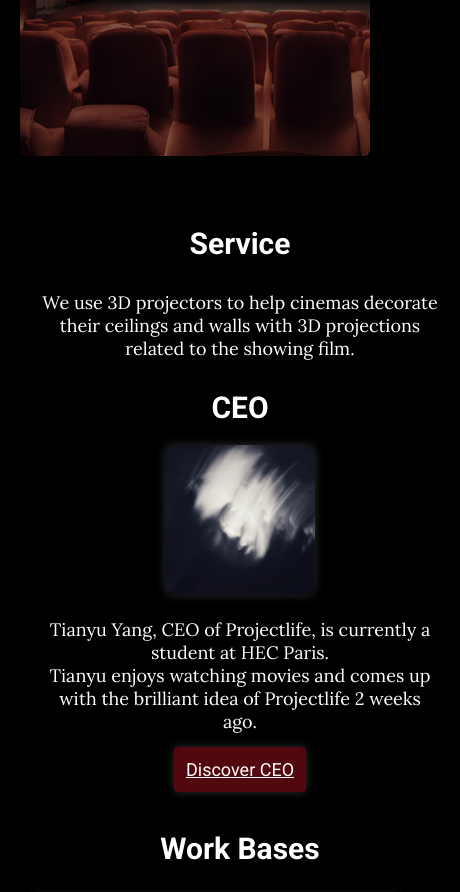
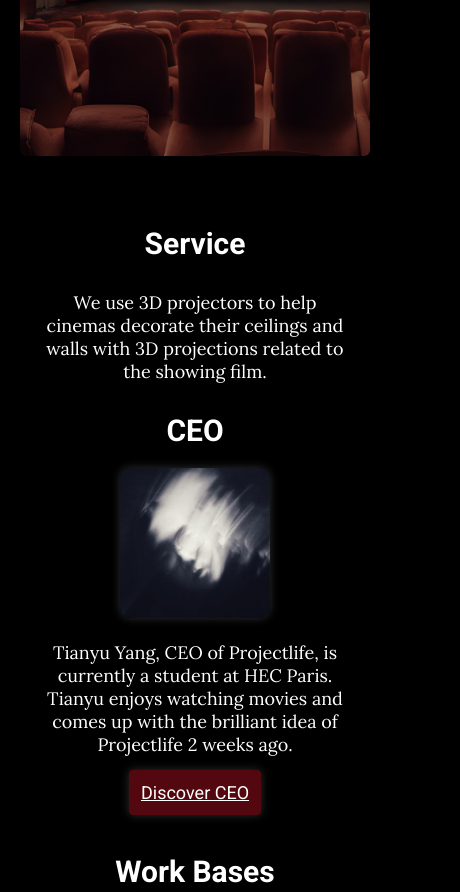
Before and after one commit to tianyu-yang23/landing2, a plain HTML site: page index.html in a window 390 px wide. Shown: the part 475-1367 px from the top of the page, 460 px wide, since content can reach past the window. Drawn offline with Linux system fonts and the light colour scheme; a script that the page names is missing; a web font is replaced by a local one.

Commit message:
Update container.css

```diff
--- a/css/components/container.css
+++ b/css/components/container.css
@@ -1,6 +1,4 @@
 .container {
-
-	width: 1000px;
 	padding: 20px;
 	margin: 20px auto;
 	text-align: center;
@@ -22,6 +20,7 @@
 .container p {
 	margin-bottom: 25px;
 }
+
 .container img {
 	width: 150px;
 	text-align: center;
@@ -29,18 +28,3 @@
 	border-radius: 10px;
 	box-shadow: 0px 0px 10px rgba(230,230,230,0.2);
 }
-
-@media (max-width: 900px) {
-	.container {
-		width: 600px
-	}
-
-
-
-
-}
-
-@media (max-width: 600px) {
-	.container {
-		width: 400px
-	}
```
